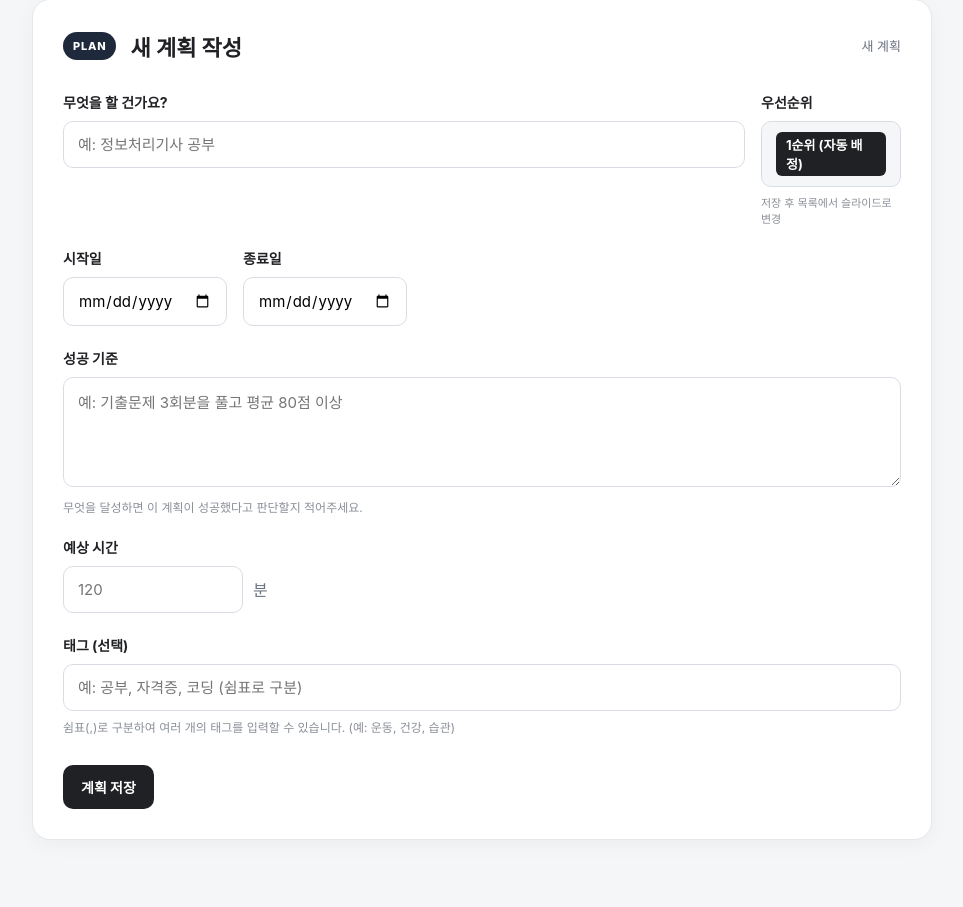
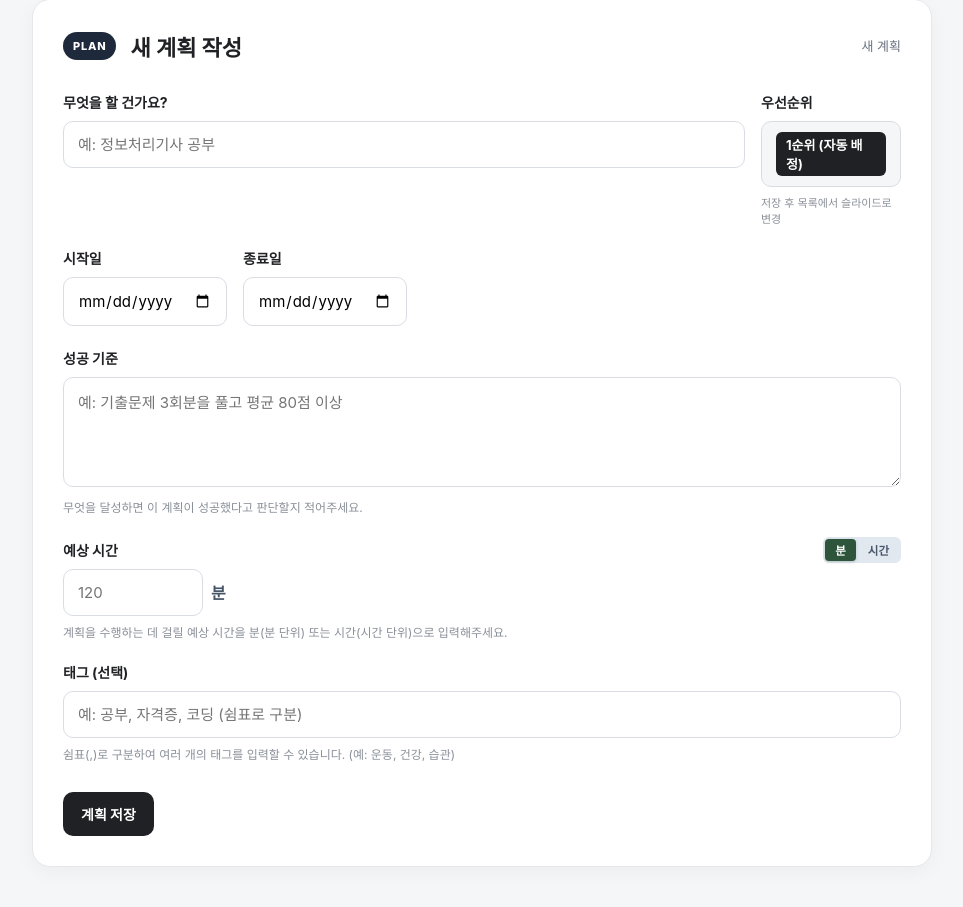
Before and after one commit to JYCHOI02/assignment7, a Flask app: template plan_diary-main/templates/index.html in a window 1280 px wide. Shown: the part 506-1413 px from the top of the page, without its empty margins (158-1121 px from the left). Before the commit the page ends 1346 px from the top, so only its background shows below. Run offline with Flask 3, Linux system fonts and the light colour scheme; the template is opened without the code that fills it, so the values that code supplies are empty.

Commit message:
feat: support both hour and minute units for plan expected time and execution actual time

```diff
--- a/plan_diary-main/app.py
+++ b/plan_diary-main/app.py
@@ -1723,6 +1723,13 @@ def create_plan():
     except (ValueError, TypeError):
         expected_minutes = 0
 
+    if expected_minutes <= 0 and ("expected_hours" in data or data.get("time_unit") == "hour"):
+        try:
+            h = float(data.get("expected_hours") or data.get("expected_minutes", 0))
+            expected_minutes = max(1, int(round(h * 60)))
+        except (ValueError, TypeError):
+            expected_minutes = 0
+
     if not title:
         return jsonify({"success": False, "message": "계획명을 입력해 주세요."}), 400
     if not start_date or not end_date:
@@ -1840,6 +1847,13 @@ def update_plan():
         expected_minutes = int(data.get("expected_minutes", 0))
     except (ValueError, TypeError):
         expected_minutes = 0
+
+    if expected_minutes <= 0 and ("expected_hours" in data or data.get("time_unit") == "hour"):
+        try:
+            h = float(data.get("expected_hours") or data.get("expected_minutes", 0))
+            expected_minutes = max(1, int(round(h * 60)))
+        except (ValueError, TypeError):
+            expected_minutes = 0
 
     if not title:
         return jsonify({"success": False, "message": "계획명을 입력해 주세요."}), 400
--- a/plan_diary-main/static/script.js
+++ b/plan_diary-main/static/script.js
@@ -25,6 +25,11 @@ const startDateInput = document.getElementById("start-date");
 const endDateInput = document.getElementById("end-date");
 const successCriteriaInput = document.getElementById("success-criteria");
 const expectedMinutesInput = document.getElementById("expected-minutes");
+const planUnitMinBtn = document.getElementById("plan-unit-min");
+const planUnitHourBtn = document.getElementById("plan-unit-hour");
+const planTimeUnitLabel = document.getElementById("plan-time-unit-label");
+const planTimeConvertHint = document.getElementById("plan-time-convert-hint");
+let planTimeUnit = "min"; // "min" 또는 "hour"
 const tagsInput = document.getElementById("tags");
 
 const submitButton = document.getElementById("submit-button");
@@ -90,6 +95,11 @@ const executionForm = document.getElementById("execution-form");
 const execStartTimeInput = document.getElementById("exec-start-time");
 const execEndTimeInput = document.getElementById("exec-end-time");
 const execActualMinutesInput = document.getElementById("exec-actual-minutes");
+const execUnitMinBtn = document.getElementById("exec-unit-min");
+const execUnitHourBtn = document.getElementById("exec-unit-hour");
+const execTimeUnitLabel = document.getElementById("exec-time-unit-label");
+const execTimeConvertHint = document.getElementById("exec-time-convert-hint");
+let execTimeUnit = "min"; // "min" 또는 "hour"
 const execBlockerReasonInput = document.getElementById("exec-blocker-reason");
 const execMemoInput = document.getElementById("exec-memo");
 const execMarkCompleted = document.getElementById("exec-mark-completed");
@@ -1335,6 +1345,159 @@ function formatMinutes(minutes) {
     return `${hours}시간 ${remainingMinutes}분`;
 }
 
+// 시간 단위(분 / 시간) 전환 및 실시간 힌트 헬퍼
+function updatePlanTimeHint() {
+    if (!expectedMinutesInput || !planTimeConvertHint) return;
+    const val = parseFloat(expectedMinutesInput.value);
+    if (isNaN(val) || val <= 0) {
+        planTimeConvertHint.textContent = "";
+        return;
+    }
+    if (planTimeUnit === "min") {
+        if (val >= 60) {
+            planTimeConvertHint.textContent = `(= ${formatMinutes(val)})`;
+        } else {
+            planTimeConvertHint.textContent = "";
+        }
+    } else {
+        const mins = Math.round(val * 60);
+        planTimeConvertHint.textContent = `(= ${mins}분)`;
+    }
+}
+
+function setPlanTimeUnit(unit) {
+    if (planTimeUnit === unit) return;
+    const currentVal = parseFloat(expectedMinutesInput ? expectedMinutesInput.value : "");
+    planTimeUnit = unit;
+
+    if (unit === "hour") {
+        if (planUnitHourBtn) {
+            planUnitHourBtn.classList.add("active");
+            planUnitHourBtn.style.background = "#2e543c";
+            planUnitHourBtn.style.color = "#fff";
+        }
+        if (planUnitMinBtn) {
+            planUnitMinBtn.classList.remove("active");
+            planUnitMinBtn.style.background = "transparent";
+            planUnitMinBtn.style.color = "#475569";
+        }
+        if (planTimeUnitLabel) planTimeUnitLabel.textContent = "시간";
+        if (expectedMinutesInput) {
+            expectedMinutesInput.step = "0.1";
+            expectedMinutesInput.min = "0.1";
+            expectedMinutesInput.placeholder = "2";
+            if (!isNaN(currentVal) && currentVal > 0) {
+                expectedMinutesInput.value = Number((currentVal / 60).toFixed(2));
+            }
+        }
+    } else {
+        if (planUnitMinBtn) {
+            planUnitMinBtn.classList.add("active");
+            planUnitMinBtn.style.background = "#2e543c";
+            planUnitMinBtn.style.color = "#fff";
+        }
+        if (planUnitHourBtn) {
+            planUnitHourBtn.classList.remove("active");
+            planUnitHourBtn.style.background = "transparent";
+            planUnitHourBtn.style.color = "#475569";
+        }
+        if (planTimeUnitLabel) planTimeUnitLabel.textContent = "분";
+        if (expectedMinutesInput) {
+            expectedMinutesInput.step = "1";
+            expectedMinutesInput.min = "1";
+            expectedMinutesInput.placeholder = "120";
+            if (!isNaN(currentVal) && currentVal > 0) {
+                expectedMinutesInput.value = Math.round(currentVal * 60);
+            }
+        }
+    }
+    updatePlanTimeHint();
+}
+
+function updateExecTimeHint() {
+    if (!execActualMinutesInput || !execTimeConvertHint) return;
+    const val = parseFloat(execActualMinutesInput.value);
+    if (isNaN(val) || val <= 0) {
+        execTimeConvertHint.textContent = "";
+        return;
+    }
+    if (execTimeUnit === "min") {
+        if (val >= 60) {
+            execTimeConvertHint.textContent = `(= ${formatMinutes(val)})`;
+        } else {
+            execTimeConvertHint.textContent = "";
+        }
+    } else {
+        const mins = Math.round(val * 60);
+        execTimeConvertHint.textContent = `(= ${mins}분)`;
+    }
+}
+
+function setExecTimeUnit(unit) {
+    if (execTimeUnit === unit) return;
+    const currentVal = parseFloat(execActualMinutesInput ? execActualMinutesInput.value : "");
+    execTimeUnit = unit;
+
+    if (unit === "hour") {
+        if (execUnitHourBtn) {
+            execUnitHourBtn.classList.add("active");
+            execUnitHourBtn.style.background = "#2e543c";
+            execUnitHourBtn.style.color = "#fff";
+        }
+        if (execUnitMinBtn) {
+            execUnitMinBtn.classList.remove("active");
+            execUnitMinBtn.style.background = "transparent";
+            execUnitMinBtn.style.color = "#475569";
+        }
+        if (execTimeUnitLabel) execTimeUnitLabel.textContent = "시간";
+        if (execActualMinutesInput) {
+            execActualMinutesInput.step = "0.1";
+            execActualMinutesInput.min = "0.1";
+            execActualMinutesInput.placeholder = "1";
+            if (!isNaN(currentVal) && currentVal > 0) {
+                execActualMinutesInput.value = Number((currentVal / 60).toFixed(2));
+            }
+        }
+    } else {
+        if (execUnitMinBtn) {
+            execUnitMinBtn.classList.add("active");
+            execUnitMinBtn.style.background = "#2e543c";
+            execUnitMinBtn.style.color = "#fff";
+        }
+        if (execUnitHourBtn) {
+            execUnitHourBtn.classList.remove("active");
+            execUnitHourBtn.style.background = "transparent";
+            execUnitHourBtn.style.color = "#475569";
+        }
+        if (execTimeUnitLabel) execTimeUnitLabel.textContent = "분";
+        if (execActualMinutesInput) {
+            execActualMinutesInput.step = "1";
+            execActualMinutesInput.min = "1";
+            execActualMinutesInput.placeholder = "60";
+            if (!isNaN(currentVal) && currentVal > 0) {
+                execActualMinutesInput.value = Math.round(currentVal * 60);
+            }
+        }
+    }
+    updateExecTimeHint();
+}
+
+// 실행 실제 시간 수동 입력 시 시작 시각과 끝 시각 자동 연동
+function onExecActualMinutesManualInput() {
+    updateExecTimeHint();
+    if (!execStartTimeInput || !execStartTimeInput.value || !execEndTimeInput) return;
+    const val = parseFloat(execActualMinutesInput.value);
+    if (isNaN(val) || val <= 0) return;
+    const mins = execTimeUnit === "hour" ? Math.round(val * 60) : Math.round(val);
+    const start = new Date(execStartTimeInput.value);
+    if (!isNaN(start.getTime())) {
+        const end = new Date(start.getTime() + mins * 60000);
+        const pad = (n) => String(n).padStart(2, "0");
+        const endStr = `${end.getFullYear()}-${pad(end.getMonth() + 1)}-${pad(end.getDate())}T${pad(end.getHours())}:${pad(end.getMinutes())}`;
+        execEndTimeInput.value = endStr;
+    }
+}
+
 // HTML 이스케이프 유틸
 function escapeHtml(text) {
     if (!text) return "";
@@ -1362,6 +1525,7 @@ function showCreateMode() {
     newPlanActionBtn.classList.add("hidden");
 
     form.reset();
+    if (planTimeConvertHint) planTimeConvertHint.textContent = "";
     if (tagsInput) tagsInput.value = "";
     endDateInput.min = "";
 
@@ -1437,7 +1601,12 @@ function showEditMode() {
     endDateInput.value = currentPlan.current_end_date;
     endDateInput.min = currentPlan.current_start_date;
     successCriteriaInput.value = currentPlan.current_success_criteria;
-    expectedMinutesInput.value = currentPlan.current_expected_minutes;
+    if (planTimeUnit === "hour") {
+        expectedMinutesInput.value = Number((currentPlan.current_expected_minutes / 60).toFixed(2));
+    } else {
+        expectedMinutesInput.value = currentPlan.current_expected_minutes;
+    }
+    updatePlanTimeHint();
     if (tagsInput) tagsInput.value = currentPlan.tags || "";
 
     formSection.scrollIntoView({ behavior: "smooth" });
@@ -1469,12 +1638,18 @@ endDateInput.addEventListener("change", function() {
 form.addEventListener("submit", async function(event) {
     event.preventDefault();
 
+    let finalExpectedMinutes = 0;
+    const rawExpected = parseFloat(expectedMinutesInput.value);
+    if (!isNaN(rawExpected) && rawExpected > 0) {
+        finalExpectedMinutes = planTimeUnit === "hour" ? Math.round(rawExpected * 60) : Math.round(rawExpected);
+    }
+
     const planData = {
         title: titleInput.value.trim(),
         start_date: startDateInput.value,
         end_date: endDateInput.value,
         success_criteria: successCriteriaInput.value.trim(),
-        expected_minutes: Number(expectedMinutesInput.value),
+        expected_minutes: finalExpectedMinutes,
         tags: tagsInput ? tagsInput.value.trim() : ""
     };
 
@@ -1499,7 +1674,7 @@ form.addEventListener("submit", async function(event) {
     }
 
     if (!planData.expected_minutes || planData.expected_minutes <= 0) {
-        showStatus("예상 시간을 입력해주세요.", "error");
+        showStatus("예상 시간을 1분(또는 0.1시간) 이상 입력해주세요.", "error");
         return;
     }
 
@@ -1769,7 +1944,7 @@ function attachMinuteZeroHandler(input) {
     });
 }
 
-// 시작/끝 시각 입력 시 실제로 걸린 시간(분) 자동 계산
+// 시작/끝 시각 입력 시 실제로 걸린 시간(분 / 시간) 자동 계산
 function autoCalculateActualMinutes() {
     if (!execStartTimeInput || !execEndTimeInput || !execActualMinutesInput) return;
     const startVal = execStartTimeInput.value;
@@ -1780,9 +1955,15 @@ function autoCalculateActualMinutes() {
         const diffMs = end - start;
         if (diffMs >= 0) {
             const minutes = Math.round(diffMs / 60000);
-            execActualMinutesInput.value = minutes;
+            if (execTimeUnit === "hour") {
+                execActualMinutesInput.value = Number((minutes / 60).toFixed(2));
+            } else {
+                execActualMinutesInput.value = minutes;
+            }
+            updateExecTimeHint();
         } else {
             execActualMinutesInput.value = 0;
+            if (execTimeConvertHint) execTimeConvertHint.textContent = "";
         }
     }
 }
@@ -1885,7 +2066,11 @@ async function handleExecutionSubmit(event, confirmedOverlap = false) {
 
     const startTime = execStartTimeInput.value;
     const endTime = execEndTimeInput.value;
-    const actualMinutes = Number(execActualMinutesInput.value);
+    let actualMinutes = 0;
+    const rawActual = parseFloat(execActualMinutesInput.value);
+    if (!isNaN(rawActual) && rawActual > 0) {
+        actualMinutes = execTimeUnit === "hour" ? Math.round(rawActual * 60) : Math.round(rawActual);
+    }
     const blockerReason = execBlockerReasonInput ? execBlockerReasonInput.value.trim() : "";
     const memo = execMemoInput ? execMemoInput.value.trim() : "";
     const markCompleted = execMarkCompleted ? execMarkCompleted.checked : false;
@@ -1942,7 +2127,7 @@ async function handleExecutionSubmit(event, confirmedOverlap = false) {
     }
 
     if (!actualMinutes || actualMinutes <= 0) {
-        showStatus("실제로 걸린 시간을 1분 이상 입력해주세요.", "error");
+        showStatus("실제로 걸린 시간을 1분(또는 0.1시간) 이상 입력해주세요.", "error");
         return;
     }
 
@@ -2005,6 +2190,7 @@ async function handleExecutionSubmit(event, confirmedOverlap = false) {
         if (execBlockerReasonInput) execBlockerReasonInput.value = "";
         if (execMemoInput) execMemoInput.value = "";
         if (execMarkCompleted) execMarkCompleted.checked = false;
+        if (execTimeConvertHint) execTimeConvertHint.textContent = "";
 
         // 계획 목록, 실행 기록 및 돌아보기 즉시 갱신
         await loadPlans();
@@ -2569,6 +2755,27 @@ if (execEndTimeInput) {
     });
 }
 
+// ⏱️ 시간 단위(분 / 시간) 토글 이벤트 및 실시간 힌트 리스너
+if (planUnitMinBtn) {
+    planUnitMinBtn.addEventListener("click", () => setPlanTimeUnit("min"));
+}
+if (planUnitHourBtn) {
+    planUnitHourBtn.addEventListener("click", () => setPlanTimeUnit("hour"));
+}
+if (expectedMinutesInput) {
+    expectedMinutesInput.addEventListener("input", updatePlanTimeHint);
+}
+
+if (execUnitMinBtn) {
+    execUnitMinBtn.addEventListener("click", () => setExecTimeUnit("min"));
+}
+if (execUnitHourBtn) {
+    execUnitHourBtn.addEventListener("click", () => setExecTimeUnit("hour"));
+}
+if (execActualMinutesInput) {
+    execActualMinutesInput.addEventListener("input", onExecActualMinutesManualInput);
+}
+
 // 📊 Section 05 돌아보기 새로고침 버튼 이벤트
 if (seeRefreshBtn) {
     seeRefreshBtn.addEventListener("click", async () => {
--- a/plan_diary-main/static/style.css
+++ b/plan_diary-main/static/style.css
@@ -303,6 +303,39 @@ textarea {
 .time-input span {
     color: #6b7280;
 }
+
+/* 시간 단위(분 / 시간) 토글 버튼 */
+.time-unit-toggle {
+    display: inline-flex;
+    background: #e2e8f0;
+    border-radius: 6px;
+    padding: 2px;
+    gap: 2px;
+    vertical-align: middle;
+}
+
+.unit-btn {
+    padding: 3px 10px;
+    border: none;
+    border-radius: 4px;
+    cursor: pointer;
+    font-size: 11.5px;
+    font-weight: 600;
+    background: transparent;
+    color: #475569;
+    transition: all 0.15s ease;
+}
+
+.unit-btn:hover {
+    color: #1e293b;
+}
+
+.unit-btn.active {
+    background: #2e543c;
+    color: #ffffff;
+    box-shadow: 0 1px 3px rgba(46, 84, 60, 0.25);
+}
+
 
 
 /* Buttons */
--- a/plan_diary-main/templates/index.html
+++ b/plan_diary-main/templates/index.html
@@ -172,16 +172,28 @@
 
 
             <div class="form-group">
-                <label for="expected-minutes">예상 시간</label>
-                <div class="time-input">
+                <div style="display: flex; justify-content: space-between; align-items: center; margin-bottom: 6px;">
+                    <label for="expected-minutes" style="margin-bottom: 0;">예상 시간</label>
+                    <div class="time-unit-toggle" id="plan-time-unit-toggle" title="입력 단위 전환 (분 / 시간)">
+                        <button type="button" id="plan-unit-min" class="unit-btn active">분</button>
+                        <button type="button" id="plan-unit-hour" class="unit-btn">시간</button>
+                    </div>
+                </div>
+                <div class="time-input" style="display: flex; align-items: center; gap: 8px;">
                     <input
                         type="number"
                         id="expected-minutes"
                         min="1"
+                        step="1"
                         placeholder="120"
                         required
+                        style="max-width: 140px;"
                     >
-                    <span>분</span>
+                    <span id="plan-time-unit-label" style="font-weight: 600; color: #475569; min-width: 24px;">분</span>
+                    <span id="plan-time-convert-hint" style="font-size: 12px; color: #0284c7; font-weight: 600;"></span>
+                </div>
+                <div class="help">
+                    계획을 수행하는 데 걸릴 예상 시간을 분(분 단위) 또는 시간(시간 단위)으로 입력해주세요.
                 </div>
             </div>
 
@@ -560,13 +572,20 @@
                     <input type="datetime-local" id="exec-end-time" step="60" required>
                 </div>
 
-                <div class="form-group" style="width: 170px;">
-                    <label for="exec-actual-minutes">실제로 걸린 시간</label>
-                    <div class="time-input">
-                        <input type="number" id="exec-actual-minutes" min="1" placeholder="60" required>
-                        <span>분</span>
-                    </div>
-                    <div class="help" style="font-size: 11px;">시작/끝 시각 선택 시 자동 계산</div>
+                <div class="form-group" style="min-width: 210px;">
+                    <div style="display: flex; justify-content: space-between; align-items: center; margin-bottom: 6px;">
+                        <label for="exec-actual-minutes" style="margin-bottom: 0;">실제로 걸린 시간</label>
+                        <div class="time-unit-toggle" id="exec-time-unit-toggle" title="입력 단위 전환 (분 / 시간)">
+                            <button type="button" id="exec-unit-min" class="unit-btn active">분</button>
+                            <button type="button" id="exec-unit-hour" class="unit-btn">시간</button>
+                        </div>
+                    </div>
+                    <div class="time-input" style="display: flex; align-items: center; gap: 6px;">
+                        <input type="number" id="exec-actual-minutes" min="1" step="1" placeholder="60" required style="max-width: 110px;">
+                        <span id="exec-time-unit-label" style="font-weight: 600; color: #475569; min-width: 24px;">분</span>
+                        <span id="exec-time-convert-hint" style="font-size: 11.5px; color: #0284c7; font-weight: 600;"></span>
+                    </div>
+                    <div class="help" style="font-size: 11px;">시작/끝 시각 또는 직접 입력 시 자동 연동</div>
                 </div>
             </div>
 
```
Also changed, not shown: 새 폴더/인증구현설명서_가이드.md (added, +94 -0 lines), plan_diary-main/database.db.
